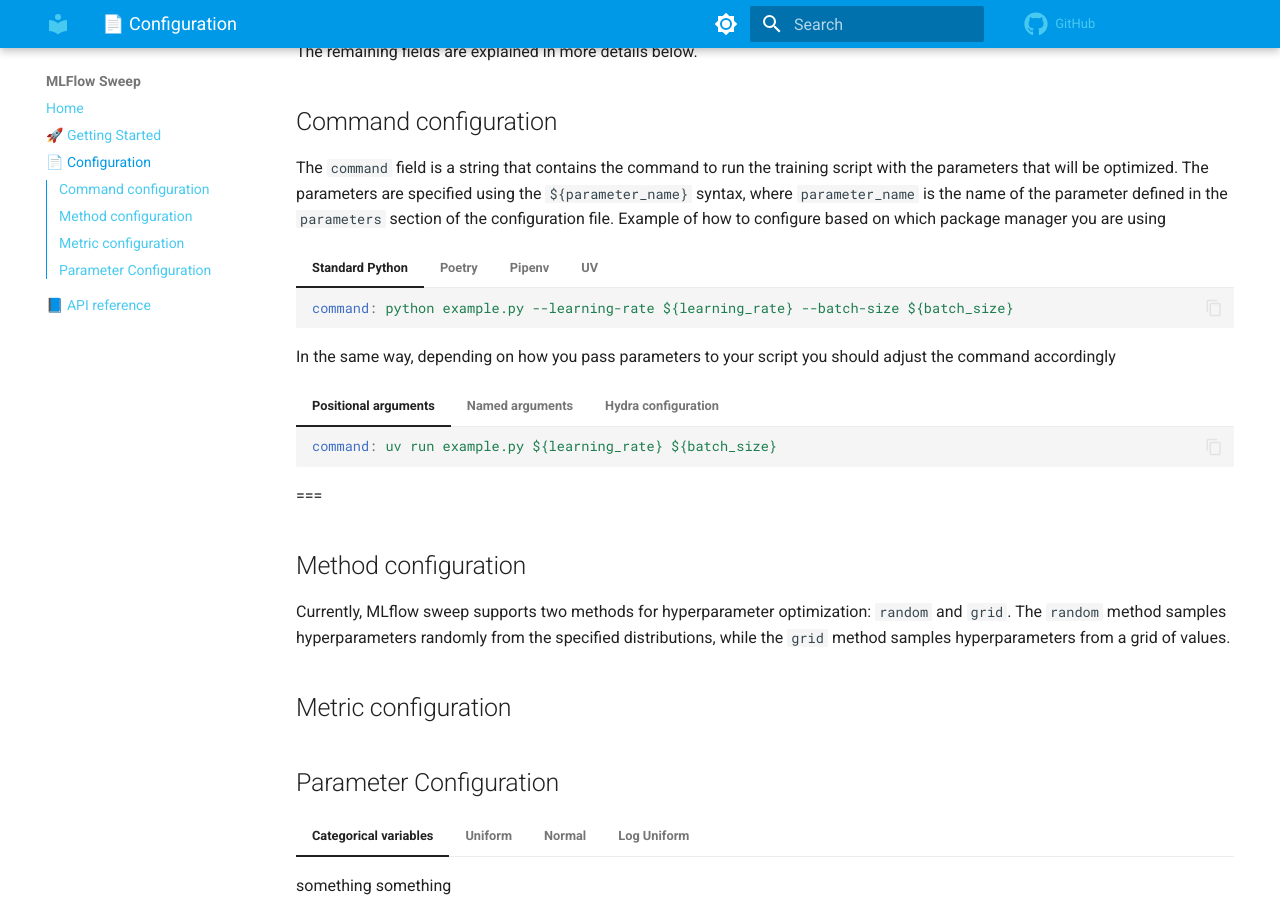
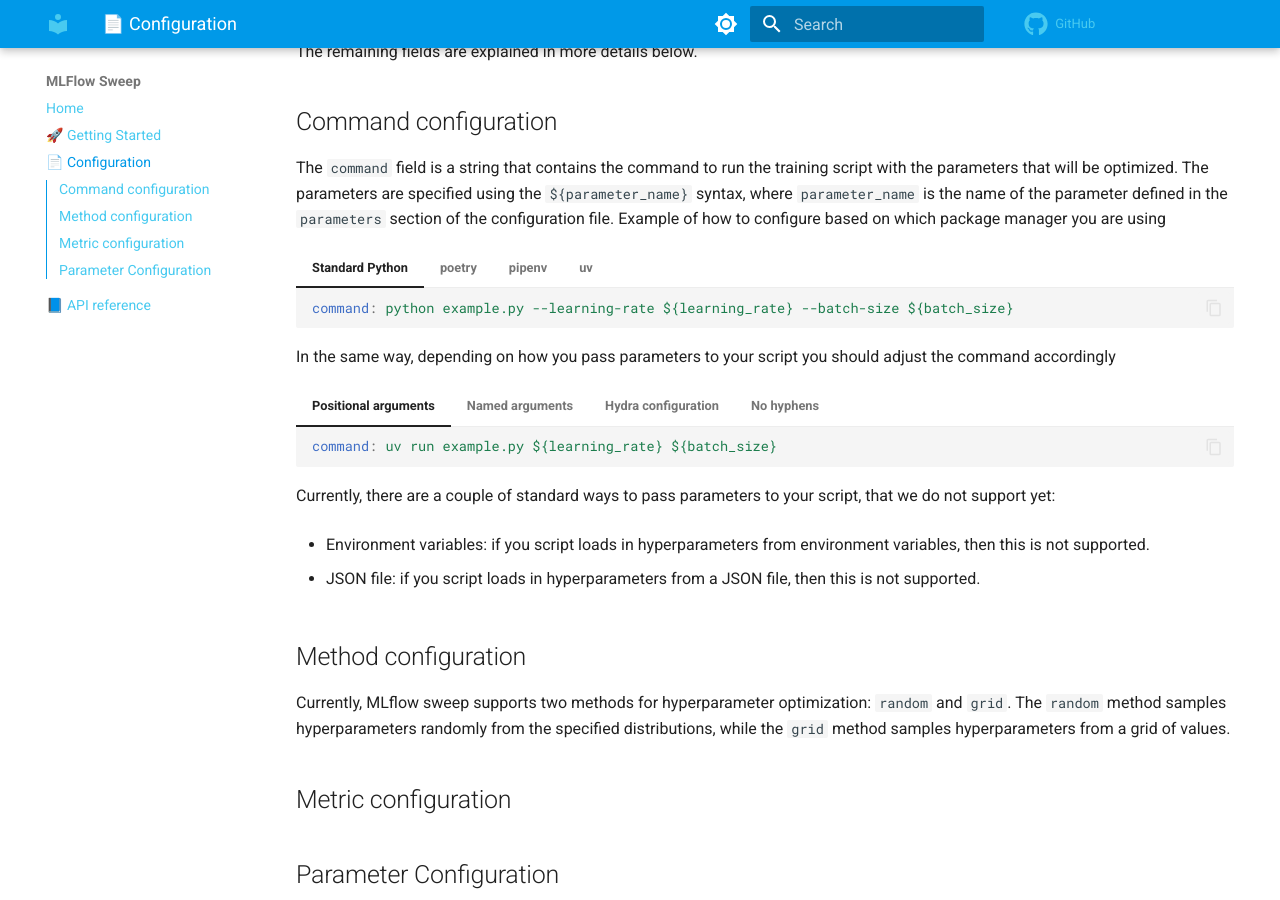
Before and after one commit to SkafteNicki/mlflow_sweep, an MkDocs documentation site: the page built from docs/configuration.md, in a window 1280 px wide and 900 px high, scrolled down 887 px. Built offline with MkDocs 1.6.1 and Material for MkDocs 9.7.7, drawn with Linux system fonts in a browser that asks for light colours; comment, search, counter and statistics services are not loaded.

Commit message:
more docs

````diff
--- a/docs/configuration.md
+++ b/docs/configuration.md
@@ -19,6 +19,9 @@
 
     - Weights and Biases have a `early_terminate` field to stop runs that are not performing well, this is not present
         in MLflow sweeps (at the moment, will be added in the future).
+
+    - Weights and Biases support three methods for hyperparameter optimization: `random`, `grid`, and `bayesian`.
+        MLflow sweeps currently only support `random` and `grid`.
 
 A minimal configuration file looks like this:
 
@@ -63,18 +66,18 @@
     ```yaml
     command: python example.py --learning-rate ${learning_rate} --batch-size ${batch_size}
     ```
-=== "Poetry"
+=== "poetry"
 
     ```yaml
     command: poetry run python example.py --learning-rate ${learning_rate} --batch-size ${batch_size}
     ```
-=== "Pipenv"
+=== "pipenv"
 
     ```yaml
     command: pipenv run python example.py --learning-rate ${learning_rate} --batch-size ${batch_size}
     ```
 
-=== "UV"
+=== "uv"
 
     ```yaml
     command: uv run example.py --learning-rate ${learning_rate} --batch-size ${batch_size}
@@ -100,7 +103,18 @@
     command: uv run example.py --config-name config.yaml learning_rate=${learning_rate} batch_size=${batch_size}
     ```
 
-===
+=== "No hyphens"
+
+    ```yaml
+    command: uv run example.py learning_rate=${learning_rate} batch_size=${batch_size}
+    ```
+
+Currently, there are a couple of standard ways to pass parameters to your script, that we do not support yet:
+
+* Environment variables: if you script loads in hyperparameters from environment variables, then this is not supported.
+
+* JSON file: if you script loads in hyperparameters from a JSON file, then this is not supported.
+
 
 ## Method configuration
 
````
Also changed, not shown: docs/api_references.md (+1 -1 lines), docs/index.md (+5 -4 lines).
